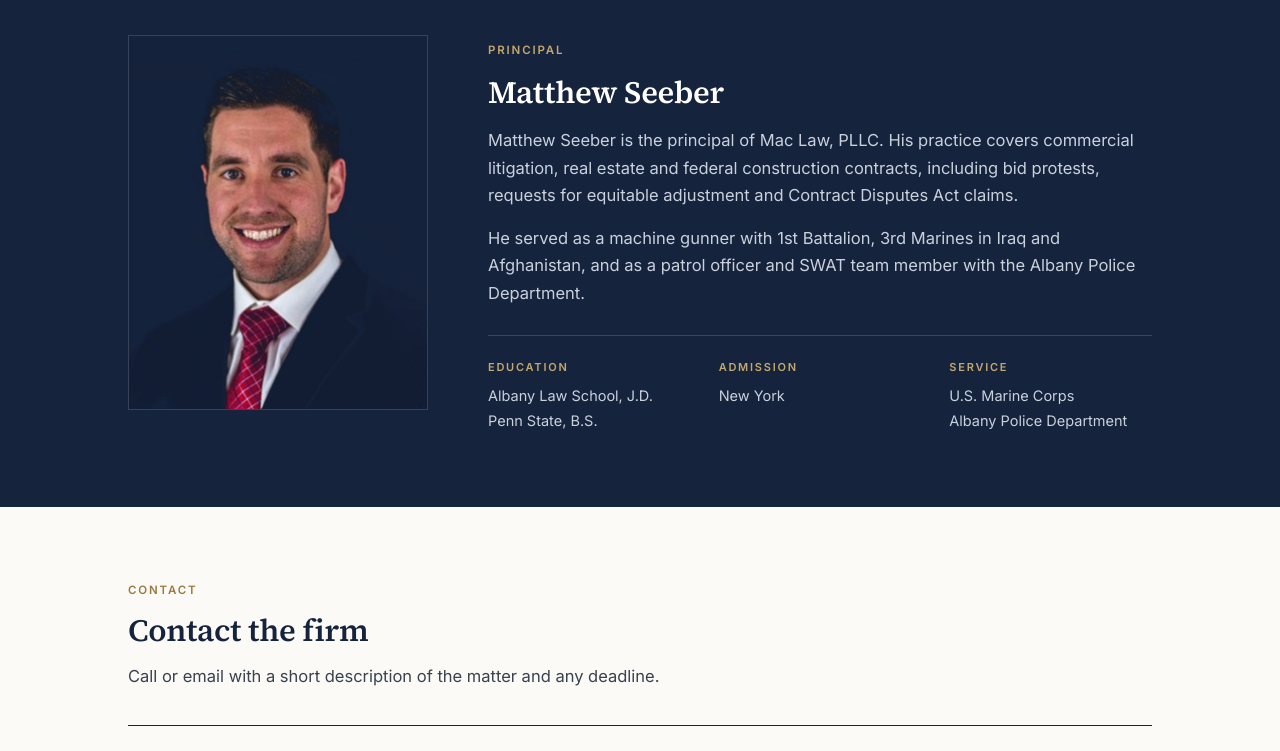
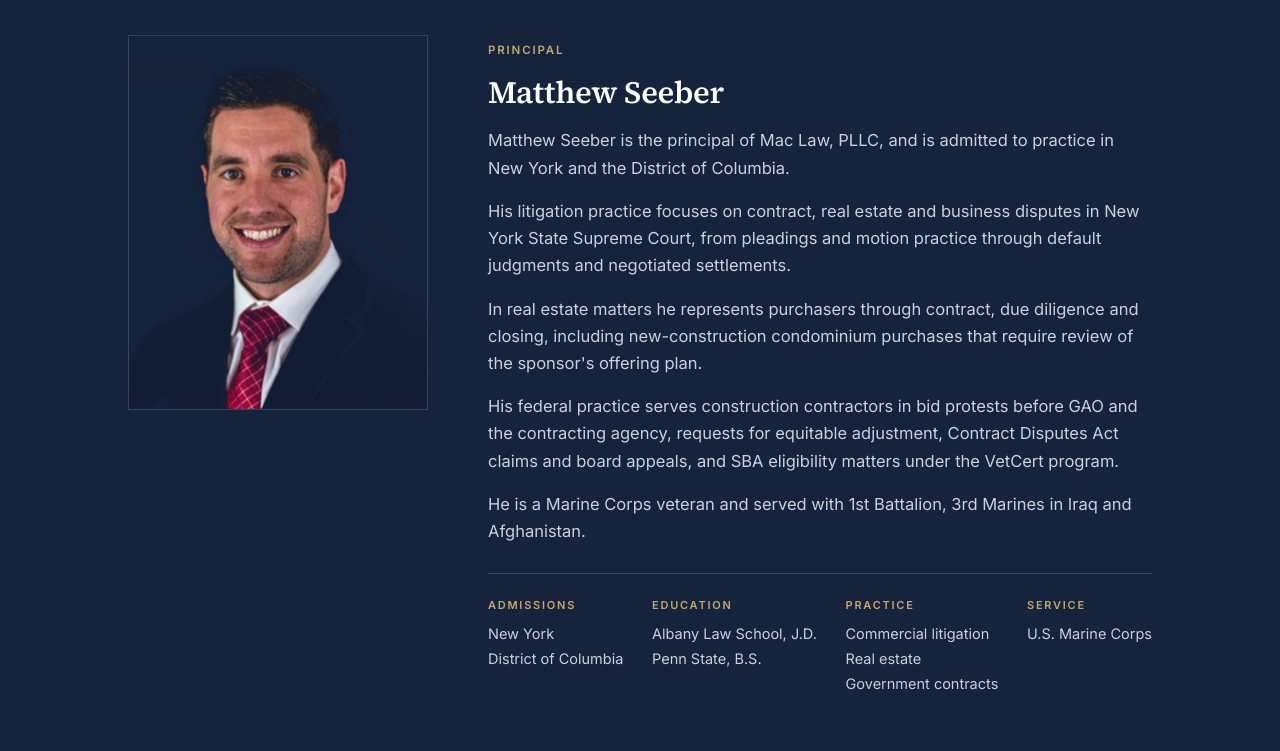
Before and after one commit to hooligansix/maclawny.com, a plain HTML site: page index.html in a window 1280 px wide. Shown: the part 1320-2071 px from the top of the page. Drawn offline with Linux system fonts and the light colour scheme.

Commit message:
Bio: legal detail, DC admission, remove police service

```diff
--- a/index.html
+++ b/index.html
@@ -93,12 +93,13 @@
 .attorney p{color:#C9D0DE;margin-top:16px}
 .attorney .portrait{border:1px solid rgba(255,255,255,.14)}
 .creds{margin-top:28px;padding-top:22px;border-top:1px solid rgba(255,255,255,.16);
-  display:grid;grid-template-columns:repeat(3,1fr);gap:18px 28px}
+  display:grid;grid-template-columns:repeat(4,auto);justify-content:space-between;gap:18px 24px}
+.creds p{white-space:nowrap}
 .creds h4{font-family:var(--sans);font-size:11px;font-weight:600;letter-spacing:.16em;text-transform:uppercase;
   color:#C3A86E;margin-bottom:8px}
 .attorney .creds p{margin:0;font-size:14.5px;line-height:1.7;color:#C9D0DE}
 @media(max-width:760px){.attorney .w{grid-template-columns:1fr}.attorney .portrait{max-width:260px}
-  .creds{grid-template-columns:1fr}}
+  .creds{grid-template-columns:1fr 1fr}.creds p{white-space:normal}}
 
 /* cards */
 .cards{display:grid;grid-template-columns:1fr 1fr;gap:26px}
@@ -245,14 +246,16 @@
     <div>
       <span class="eyebrow">Principal</span>
       <h2 style="margin-top:12px">Matthew Seeber</h2>
-      <p>Matthew Seeber is the principal of Mac Law, PLLC. His practice covers commercial litigation, real estate
-and federal construction contracts, including bid protests, requests for equitable adjustment and Contract Disputes Act
-claims.</p><p>He served as a machine gunner with 1st Battalion, 3rd Marines in Iraq and Afghanistan, and as a patrol officer and SWAT
-team member with the Albany Police Department.</p>
+      <p>Matthew Seeber is the principal of Mac Law, PLLC, and is admitted to practice in New York and the District of
+Columbia.</p><p>His litigation practice focuses on contract, real estate and business disputes in New York State Supreme Court, from
+pleadings and motion practice through default judgments and negotiated settlements.</p><p>In real estate matters he represents purchasers through contract, due diligence and closing, including new-construction
+condominium purchases that require review of the sponsor's offering plan.</p><p>His federal practice serves construction contractors in bid protests before GAO and the contracting agency, requests for
+equitable adjustment, Contract Disputes Act claims and board appeals, and SBA eligibility matters under the VetCert program.</p><p>He is a Marine Corps veteran and served with 1st Battalion, 3rd Marines in Iraq and Afghanistan.</p>
       <div class="creds">
+        <div><h4>Admissions</h4><p>New York<br>District of Columbia</p></div>
         <div><h4>Education</h4><p>Albany Law School, J.D.<br>Penn State, B.S.</p></div>
-        <div><h4>Admission</h4><p>New York</p></div>
-        <div><h4>Service</h4><p>U.S. Marine Corps<br>Albany Police Department</p></div>
+        <div><h4>Practice</h4><p>Commercial litigation<br>Real estate<br>Government contracts</p></div>
+        <div><h4>Service</h4><p>U.S. Marine Corps</p></div>
       </div>
     </div>
   </div></section>
@@ -281,7 +284,7 @@
     <a href="mailto:info@maclawny.com">info@maclawny.com</a>
     <a href="tel:+15183391209">(518) 339-1209</a>
   </div>
-  <p><strong style="color:#D5DBE7">Attorney Advertising.</strong> Mac Law, PLLC &middot; Matthew Seeber, admitted in New York &middot;
+  <p><strong style="color:#D5DBE7">Attorney Advertising.</strong> Mac Law, PLLC &middot; Matthew Seeber, admitted in New York and the District of Columbia &middot;
      P.O. Box 13, Mamaroneck, NY 10543 &middot; (518) 339-1209. Federal matters are handled before GAO, the boards of
      contract appeals and federal agencies. Matters governed by the law of another state are handled with local counsel.</p>
   <p>This website provides general information, not legal advice. Contacting the firm or sending an intake form does not
```
Also changed, not shown: 404.html (+4 -3 lines).
